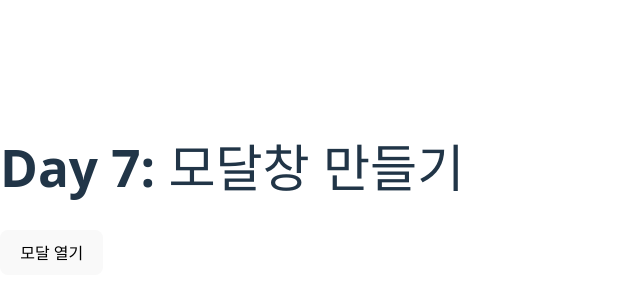
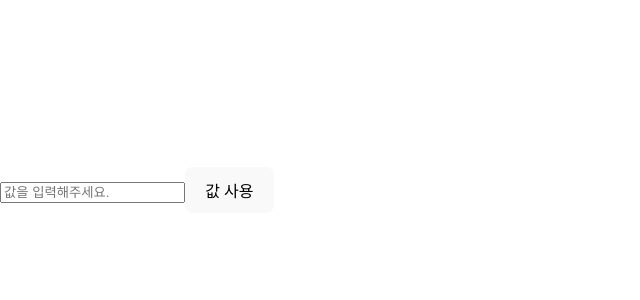
Before and after one commit to jjjuun-debug/practice-fe, a React (Vite) app: page / in a window 1280 px wide. Shown: the part 210-510 px from the top of the page, without its empty margins (0-640 px from the left). Built offline with nearby package versions, Linux system fonts and the light colour scheme.

Commit message:
day 8 random

```diff
--- a/src/App.jsx
+++ b/src/App.jsx
@@ -1,23 +1,40 @@
 import React, { useState } from 'react';
-import Modal from './components/Modal';
+
 
 export default function App() {
-  const [isModalOpen, setIsModalOpen] = useState(false);
+  const [value, setSearchValue] = useState("");
 
+  const randNum = Math.random()  * 100;
+  const randFloor = Math.floor(randNum);
+
+  const r = randFloor;
+  const change = (e) => {
+    setSearchValue(e.target.value);
+  };
   return (
-    <div className="p-10 text-center">
-      <h1 className="text-2xl font-bold mb-6">Day 7: 모달창 만들기</h1>
-      <button
-        onClick={() => setIsModalOpen(true)}
-        className="bg-blue-600 text-white px-6 py-3 rounded"
-      >
-        모달 열기
-      </button>
+    <div>
+      <input
+      value = {value}
+      placeholder = "값을 입력해주세요."
+      onChange = {change}
+    />
+    <button onClick={()=>{
+      console.log("입력값 : ", value,"\n");
+      console.log("값 ",r,"\n");
+    }}>
+      값 사용
+    </button>
+    <div>
+      {
+        r==value
+        ? <p>정답을 맞추셨습니다.</p>
+        : null
+      }
+    </div>
 
-      <Modal isOpen={isModalOpen} onClose={() => setIsModalOpen(false)}>
-        <h2 className="text-lg font-semibold mb-2">이것은 모달창입니다</h2>
-        <p>배경을 클릭하거나 Esc 키로도 닫을 수 있어요.</p>
-      </Modal>
     </div>
+
+
+
   );
 }
--- a/src/components/Modal.jsx
+++ /dev/null
@@ -1,33 +0,0 @@
-import React, { useEffect } from 'react';
-
-export default function Modal({ isOpen, onClose, children }) {
-  useEffect(() => {
-    const handleEsc = (e) => {
-      if (e.key === 'Escape') onClose();
-    };
-    document.addEventListener('keydown', handleEsc);
-    return () => document.removeEventListener('keydown', handleEsc);
-  }, [onClose]);
-
-  if (!isOpen) return null;
-
-  const handleBackgroundClick = (e) => {
-    if (e.target === e.currentTarget) {
-      onClose();
-    }
-  };
-
-  return (
-    <div
-      className="fixed inset-0 bg-black bg-opacity-50 flex items-center justify-center z-50"
-      onClick={handleBackgroundClick}
-    >
-      <div className="bg-white p-6 rounded-lg shadow-lg w-80">
-        {children}
-        <button onClick={onClose} className="mt-4 bg-red-500 text-white px-4 py-2 rounded">
-          닫기
-        </button>
-      </div>
-    </div>
-  );
-}
```
